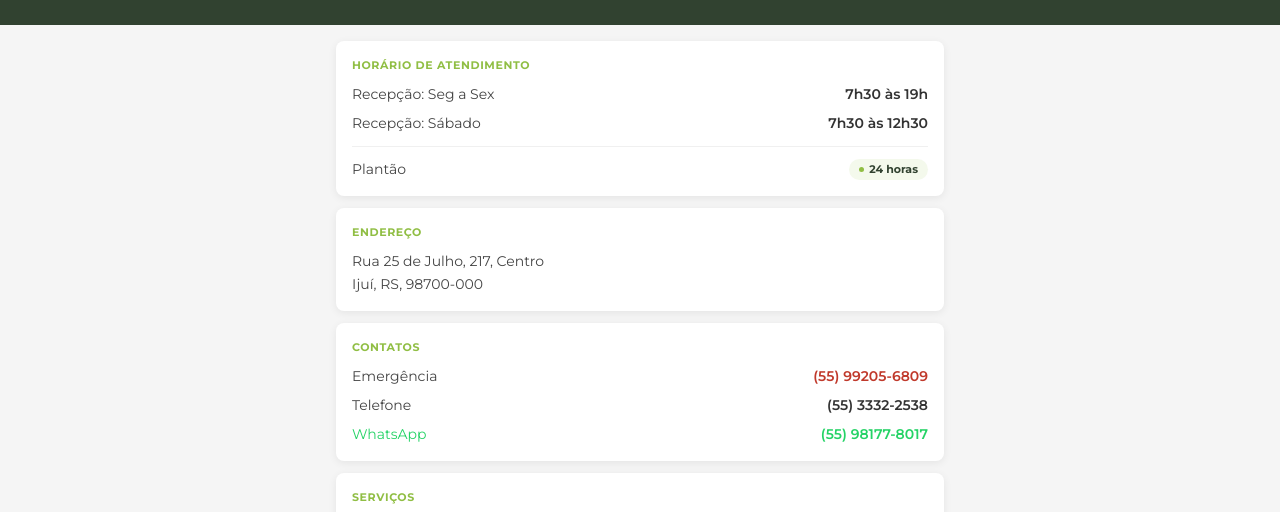
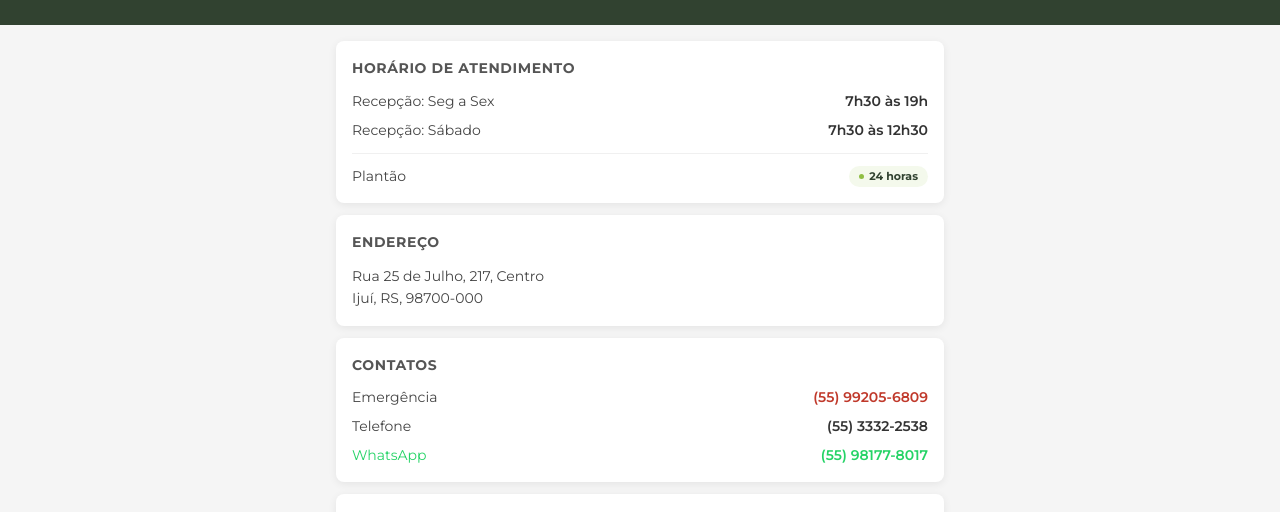
Before and after one commit to FranciscoKnebel/clinivetijui.com.br, a plain HTML site: page index.html in a window 1280 px wide. Shown: the part 194-706 px from the top of the page. Drawn offline with Linux system fonts and the light colour scheme.

Commit message:
Add card paragraph styles to stylesheet

```diff
--- a/style.css
+++ b/style.css
@@ -100,6 +100,17 @@
   border-radius: 8px;
   padding: 16px;
   box-shadow: 0 2px 8px rgba(0, 0, 0, 0.07);
+}
+
+.card p {
+  font-size: 14px;
+  color: #555;
+  line-height: 1.7;
+  margin: 0 0 10px;
+}
+
+.card p:last-child {
+  margin-bottom: 0;
 }
 
 .card__label {
```
